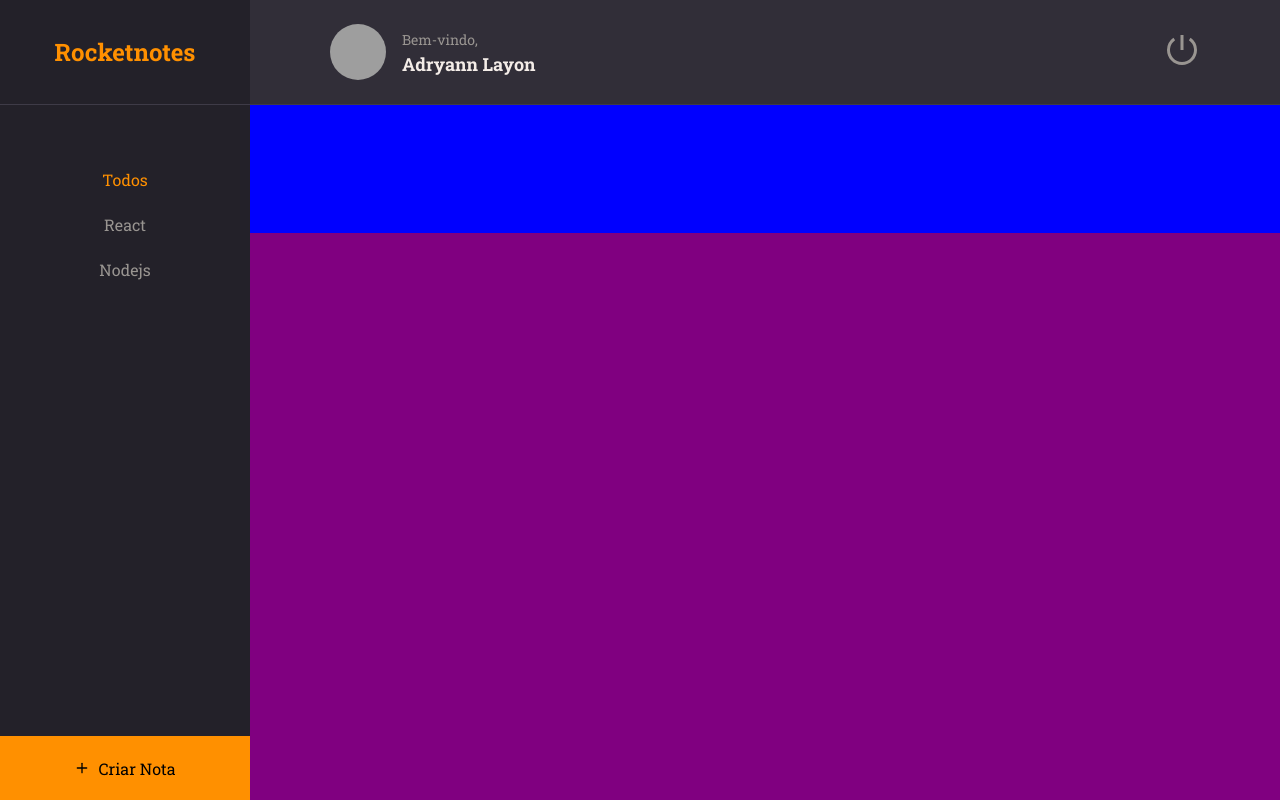
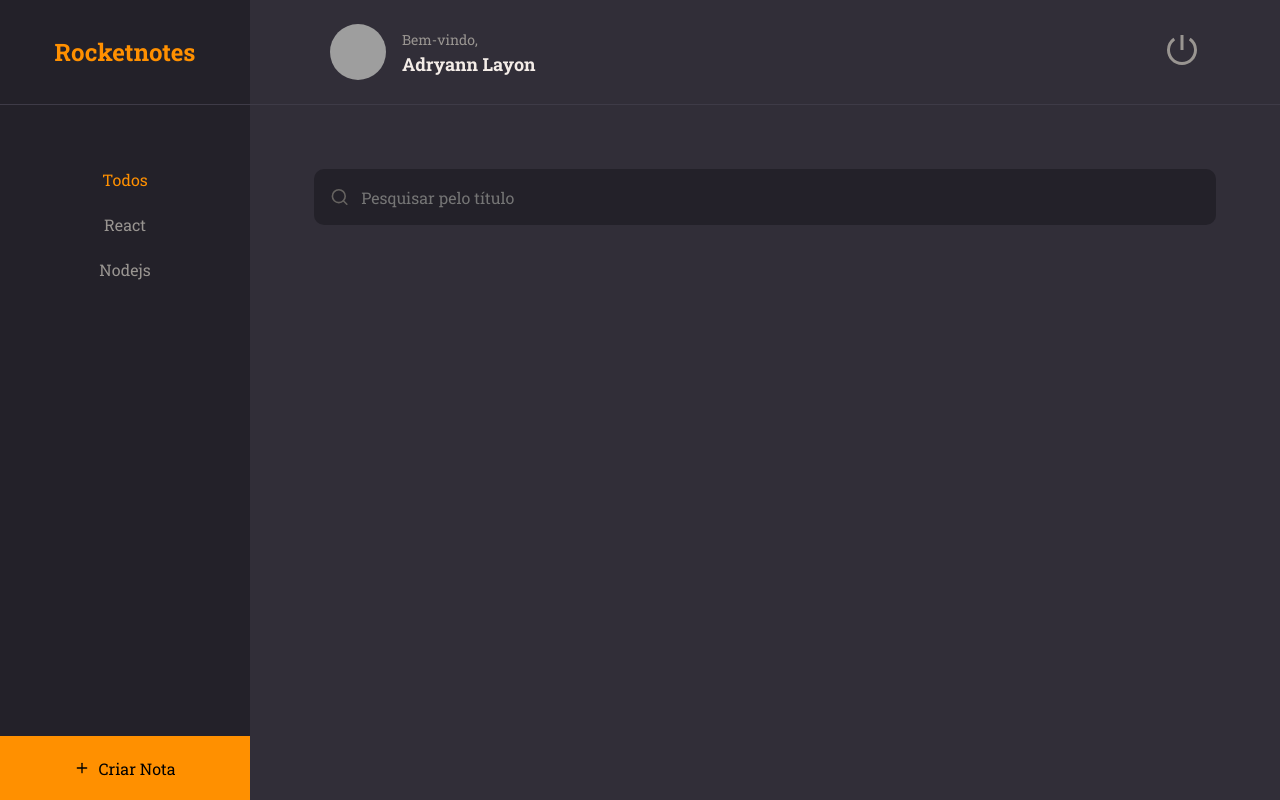
Before and after one commit to Layonzera/stage09-frontend, a React (Vite) app: page / in a window 1280 px wide. Built offline with nearby package versions, Linux system fonts and the light colour scheme; grey boxes are pictures that could not be loaded.

Commit message:
Component Input created

```diff
--- /dev/null
+++ b/src/components/Input/index.jsx
@@ -0,0 +1,10 @@
+import { Container } from "./styles";
+
+export function Input({icon: Icon, ...rest}) {
+  return(
+    <Container>
+      { Icon && <Icon size={20} /> }
+      <input {...rest} />
+    </Container>
+  )
+}
--- /dev/null
+++ b/src/components/Input/styles.js
@@ -0,0 +1,28 @@
+import styled from 'styled-components'
+
+export const Container = styled.div`
+  width: 100%;
+  display: flex;
+  align-items: center;
+  background-color: ${({ theme }) => theme.COLORS.BACKGROUND_900};
+  color: ${({ theme }) => theme.COLORS.GRAY_300};
+  margin-bottom: 8px;
+  border-radius: 10px;
+
+  > input {
+    width: 100%;
+    height: 56px;
+    padding: 12px;
+    color: ${({ theme }) => theme.COLORS.WHITE};
+    background: transparent;
+    border: 0;
+
+    &:placeholder {
+      color: ${({ theme }) => theme.COLORS.GRAY_300};
+    }
+  }
+
+  > svg {
+    margin-left: 16px;
+  }
+`
--- a/src/pages/Home/index.jsx
+++ b/src/pages/Home/index.jsx
@@ -1,9 +1,10 @@
-import { FiPlus } from 'react-icons/fi'
+import { FiPlus, FiSearch } from 'react-icons/fi'
 
 import { Container, Brand, Menu, Search, Content, NewNote } from './styles.js'
 
 import { Header } from '../../components/Header'
 import { ButtonText } from '../../components/ButtonText'
+import { Input } from '../../components/Input'
 
 export function Home() {
   return (
@@ -20,7 +21,9 @@
         <li><ButtonText title="Nodejs" /></li>
       </Menu>
 
-      <Search></Search>
+      <Search>
+        <Input placeholder="Pesquisar pelo título" icon={FiSearch}/>
+      </Search>
 
       <Content></Content>
 
--- a/src/pages/Home/styles.js
+++ b/src/pages/Home/styles.js
@@ -41,12 +41,11 @@
 
 export const Search = styled.div`
   grid-area: search;
-  background-color: blue;
+  padding: 64px 64px 0;
 `
 
 export const Content = styled.div`
   grid-area: content;
-  background-color: purple;
 `
 
 export const NewNote = styled.button`
```
